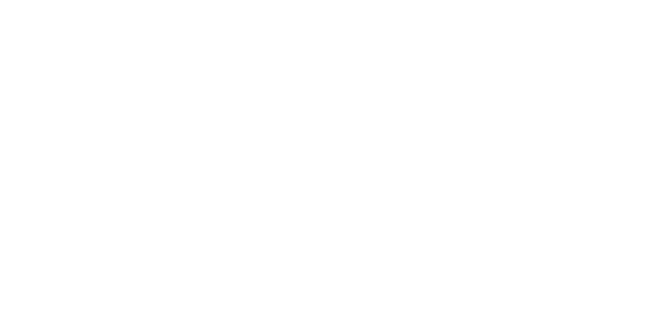
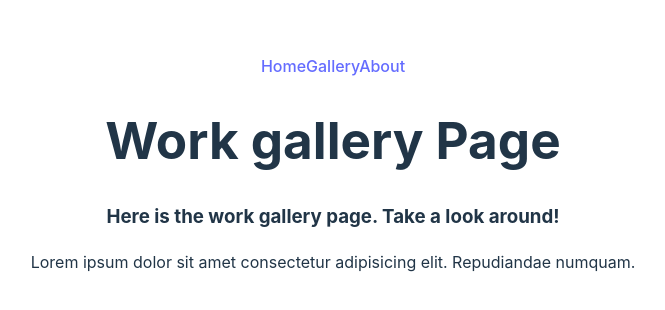
Before and after one commit to Eon4/ReactPortfBeta, a React (Vite) app in the folder portfolie/: page /gallery in a window 1280 px wide. Before the commit this address had no page. Shown: the part 228-538 px from the top of the page, without its empty margins (307-972 px from the left). Built offline with nearby package versions, Linux system fonts and the light colour scheme.

Commit message:
gallery route

```diff
--- a/portfolie/src/App.jsx
+++ b/portfolie/src/App.jsx
@@ -4,6 +4,7 @@
 import { MainLayout } from "./layout/MainLayout";
 import { HomePage } from "./pages/HomePage/HomePage";
 import { AboutPage } from "./pages/AboutPage/AboutPage";
+import { Gallery } from "./pages/Gallery/Gallery";
 // import { NotFoundPage } from "./pages/NotFoundPage";
 
 function App() {
@@ -12,6 +13,7 @@
         <Routes>
           <Route path="/" element={<MainLayout/>}>
             <Route index element={<HomePage/>}/>
+            <Route path="/gallery" element={<Gallery/>}/>
             <Route path="/about" element={<AboutPage/>}/>
             {/* <Route path="*" element={<NotFoundPage/>}/> */}
           </Route>
--- a/portfolie/src/components/Navigation/Nav.jsx
+++ b/portfolie/src/components/Navigation/Nav.jsx
@@ -17,6 +17,7 @@
         <nav className={style.navStyle}>
             <div>
                 <Link to="/">Home</Link>
+                <Link to="/gallery">Gallery</Link>
                 <Link to="/about">About</Link>
             </div>
         </nav>
--- /dev/null
+++ b/portfolie/src/pages/Gallery/Gallery.jsx
@@ -0,0 +1,13 @@
+import { ContentSection } from "../../components/ContentSection/ContentSection";
+
+export const Gallery = () => {
+  return (
+    <ContentSection title="Work gallery Page">
+      <h3>Here is the work gallery page. Take a look around!</h3>
+      <p>
+        Lorem ipsum dolor sit amet consectetur adipisicing elit. Repudiandae
+        numquam.
+      </p>
+    </ContentSection>
+  );
+};
```
Also changed, not shown: portfolie/src/pages/Gallery/Gallery.module.scss (added).
